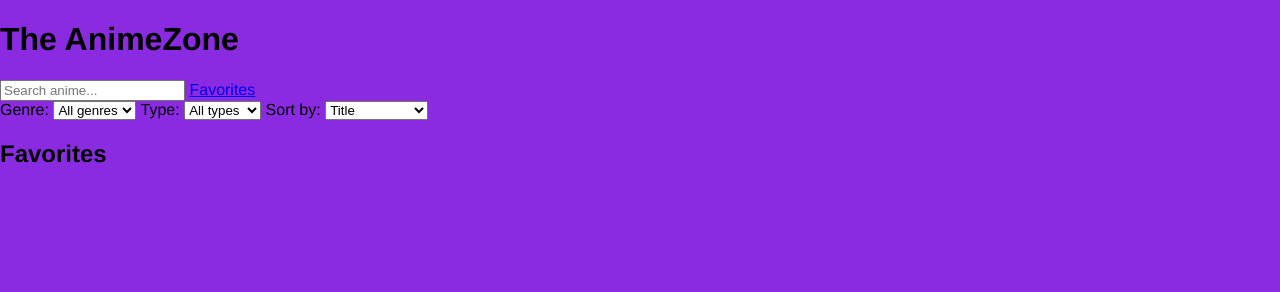
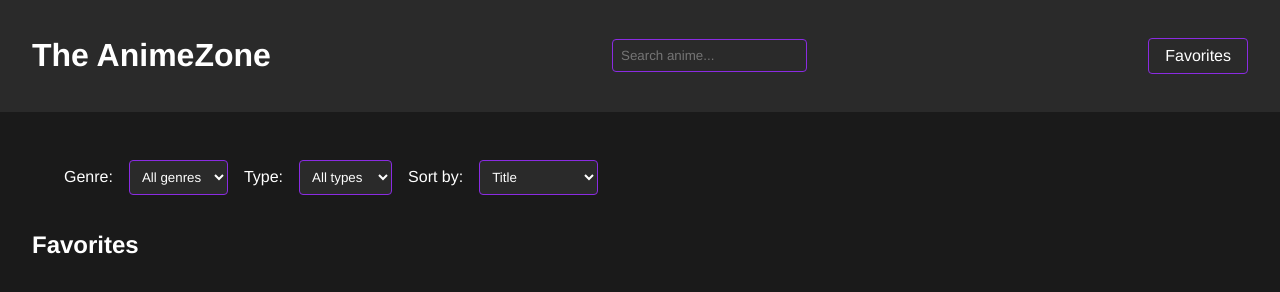
Before and after one commit to manasse0318/animezone, a website built with Vite: page index.html in a window 1280 px wide. Built offline with nearby package versions, Linux system fonts and the light colour scheme; no server answers.

Commit message:
style header controls and base layout

```diff
--- a/index.html
+++ b/index.html
@@ -13,6 +13,7 @@
       <a href="#favorites">Favorites</a>
     </header>
     <main>
+      <section class="controls">
         <label for="filter-genre">Genre:</label>
         <select id="filter-genre">
           <option value="">All genres</option>
@@ -40,6 +41,7 @@
           <option value="release-date">Release Date</option>
           <option value="date-added">Date added</option>
         </select>
+      </section>
 
       <section id="anime-list">
         <!-- anime cards will be added here by JavaScript -->
--- a/src/css/style.css
+++ b/src/css/style.css
@@ -1,6 +1,52 @@
+:root{
+    --bg-color: #1a1a1a;
+    --surface-color: #2a2a2a;
+    --text-color: #ffffff;
+    --accent-color: blueviolet;
+}
 body{
     font-family: 'Franklin Gothic Medium', 'Arial Narrow', Arial, sans-serif;
-    background-color: blueviolet;
-    color: black;
+    background-color: var(--bg-color);
+    color: var(--text-color);
     margin: 0;
 }
+header{
+  display: flex;
+  justify-content: space-between;
+  align-items: center;
+  padding: 1rem 2rem;
+  background-color: var(--surface-color);
+}
+.controls {
+  display: flex;
+  align-items: center;
+  gap: 1rem;
+  padding: 1rem 2rem;
+  flex-wrap: wrap;
+}
+select {
+  background-color: var(--surface-color);
+  color: var(--text-color);
+  border: 1px solid var(--accent-color);
+  padding: 0.5rem;
+  border-radius: 4px;
+  font-family: inherit;
+}
+input[type="search"] {
+  background-color: var(--surface-color);
+  color: var(--text-color);
+  border: 1px solid var(--accent-color);
+  padding: 0.5rem;
+  border-radius: 4px;
+  font-family: inherit;
+}
+main {
+  padding: 2rem;
+}
+header a {
+  color: var(--text-color);
+  text-decoration: none;
+  padding: 0.5rem 1rem;
+  border: 1px solid var(--accent-color);
+  border-radius: 4px;
+}
```
Lines whose indentation alone changed are shown as unchanged.
